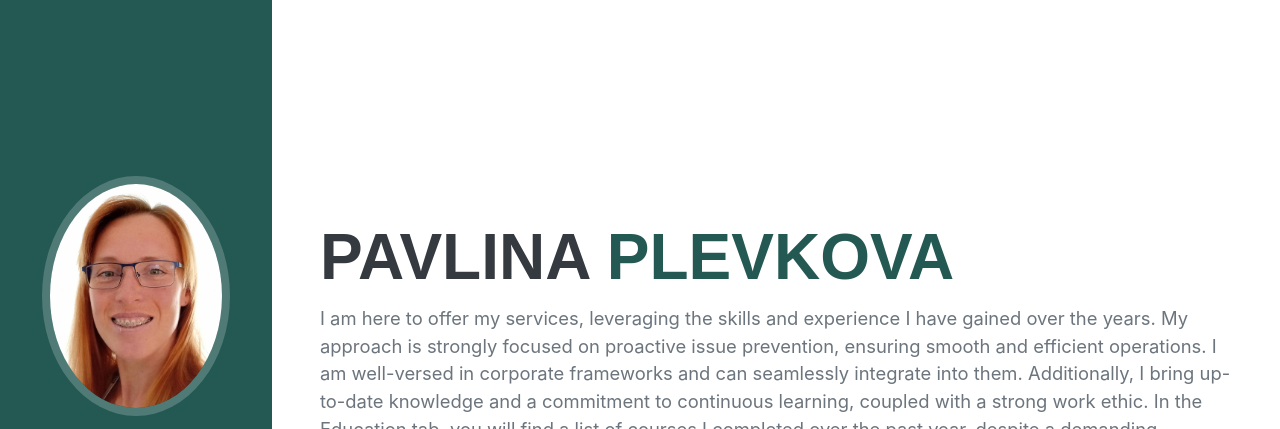
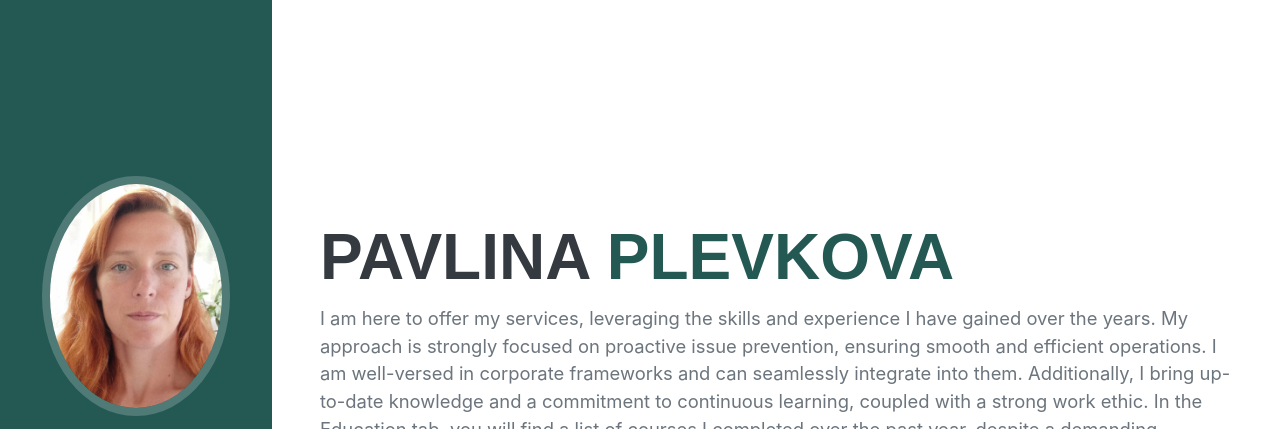
Before and after one commit to Pavlinka100/aboutme, a plain HTML site: page index.html in a window 1280 px wide. Shown: the top 429 px of the page. Drawn offline with nearby package versions, Linux system fonts and the light colour scheme; a web font is replaced by a local one.

Commit message:
updated photo

```diff
--- a/index.html
+++ b/index.html
@@ -22,7 +22,7 @@
               <span class="d-lg-none"></span>
               <span class="d-block d-lg-none"> <img class="img-fluid img-profile rounded-circle mx-auto mb-2  float-right"  width="40px" src="assets/img/paja.jpg" alt="Pavlina" /> Pavlina Plevkova</span>
 
-                <span class="d-none d-lg-block"><img class="img-fluid img-profile rounded-circle mx-auto mb-2"  src="assets/img/paja.jpg" alt="Pavlina" /></span>
+                <span class="d-none d-lg-block"><img class="img-fluid img-profile rounded-circle mx-auto mb-2"  src="assets/img/paja_2.jpg" alt="Pavlina" /></span>
             </a>
             <button class="navbar-toggler" type="button" data-bs-toggle="collapse" data-bs-target="#navbarResponsive" aria-controls="navbarResponsive" aria-expanded="false" aria-label="Toggle navigation"><span class="navbar-toggler-icon"></span></button>
             <div class="collapse navbar-collapse" id="navbarResponsive">
```
Also changed, not shown: assets/img/paja_2.jpg (added).
